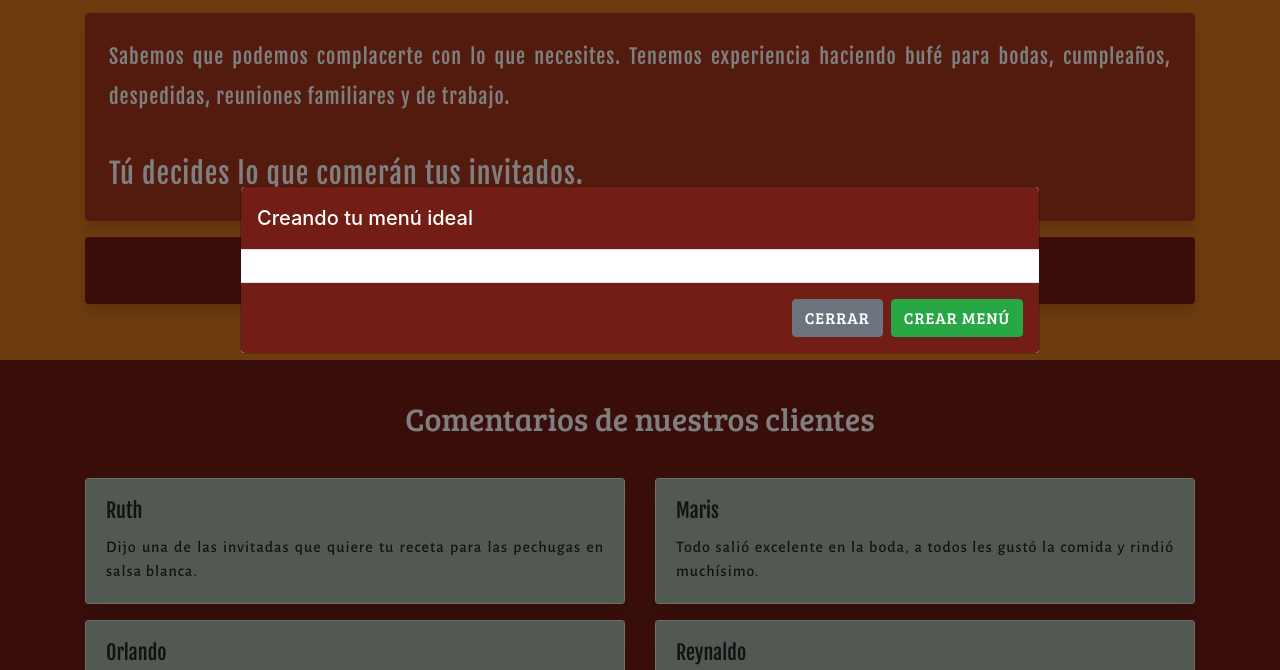
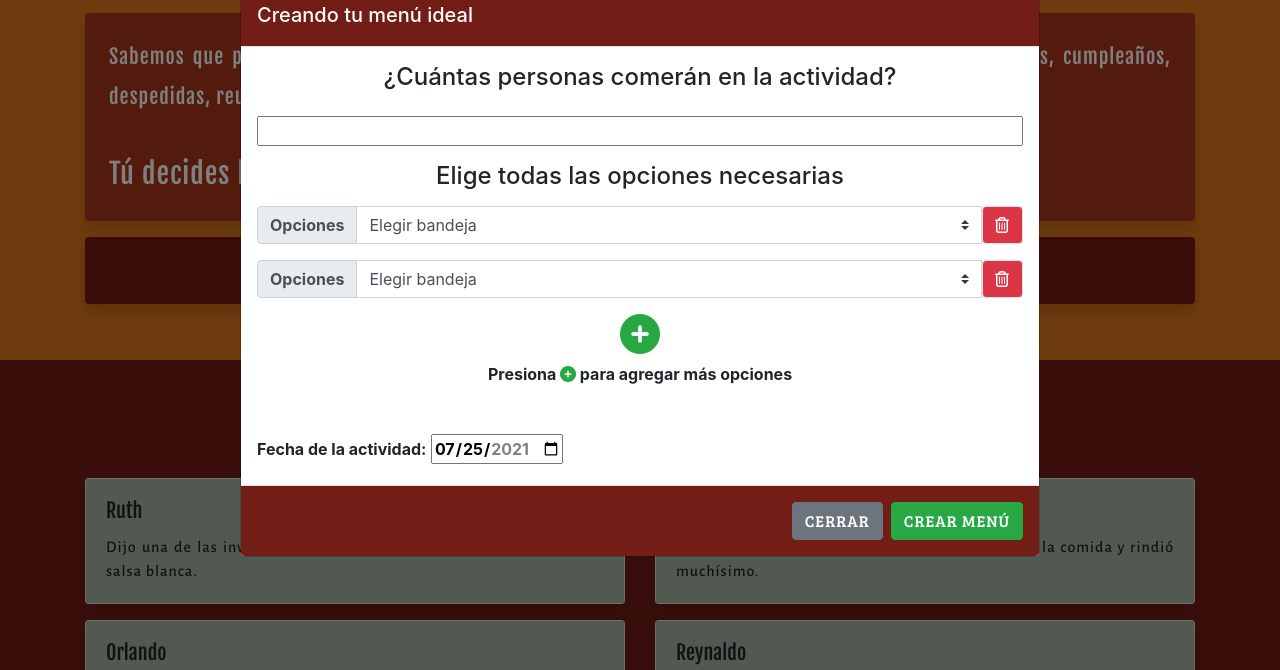
Before and after one commit to hernanreiq/sarai-bufet, a plain HTML site: page index.html in a window 1280 px wide. Both pictures are taken after a click on the button "CREA TU PROPIO MENÚ". Shown: the part 599-1269 px from the top of the page. Drawn offline with nearby package versions, Linux system fonts and the light colour scheme.

Commit message:
Maquetación y estilos de la ventana para crear un menú

```diff
--- a/index.html
+++ b/index.html
@@ -6,6 +6,8 @@
     <meta name="viewport" content="width=device-width, initial-scale=1.0">
     <!--BOOTSTRAP 4-->
     <link rel="stylesheet" href="https://cdn.jsdelivr.net/npm/bootstrap@4.6.0/dist/css/bootstrap.min.css" integrity="sha384-B0vP5xmATw1+K9KRQjQERJvTumQW0nPEzvF6L/Z6nronJ3oUOFUFpCjEUQouq2+l" crossorigin="anonymous">
+    <!-- FONT-AWESOME -->
+    <script src="https://kit.fontawesome.com/2acc1475d8.js" crossorigin="anonymous"></script>
     <!--CSS-->
     <link rel="stylesheet" href="css/style.css">
     <title>Sarai Bufet | Comida para cualquier tipo de celebración</title>
@@ -122,6 +124,43 @@
             </div>
             <div class="modal-body" id="modal-body">
                 <!--CONTENIDO DE LA VENTANA EMERGENTE-->
+                <h4 class="text-center">¿Cuántas personas comerán en la actividad?</h4>
+                <input type="number" id="cantidad-personas" class="w-100 px-2 text-center font-weight-bold my-3">
+                <h4 class="text-center">Elige todas las opciones necesarias</h4>
+                <div id="contenedor-inputs">
+                    <div class="input-group my-3">
+                        <div class="input-group-prepend">
+                          <label class="input-group-text font-weight-bold" for="inputGroup-1">Opciones</label>
+                        </div>
+                        <select class="custom-select" id="inputGroup-1">
+                          <option selected>Elegir bandeja</option>
+                          <option value="1">Moro de guandules</option>
+                          <option value="2">Lasaña de res</option>
+                        </select>
+                        <button class="btn btn-danger border" onclick="borrarOpcion('inputGroup-1')">
+                            <i class="far fa-trash-alt"></i>
+                        </button>
+                    </div>
+                    <div class="input-group my-3">
+                        <div class="input-group-prepend">
+                          <label class="input-group-text font-weight-bold" for="inputGroup-2">Opciones</label>
+                        </div>
+                        <select class="custom-select" id="inputGroup-2">
+                          <option selected>Elegir bandeja</option>
+                          <option value="1">Moro de guandules</option>
+                          <option value="2">Lasaña de res</option>
+                        </select>
+                        <button class="btn btn-danger border" onclick="borrarOpcion('inputGroup-2')">
+                            <i class="far fa-trash-alt"></i>
+                        </button>
+                    </div>
+                </div>
+                <div class="mt-3 mb-5 text-center">
+                    <i class="fas fa-plus-circle w-100 h1 text-success" id="mas-bandejas"></i>
+                    <p class="font-weight-bold">Presiona <i class="fas fa-plus-circle text-success"></i> para agregar más opciones</p>
+                </div>
+                <label for="fecha" class="font-weight-bold">Fecha de la actividad:</label>
+                <input type="date" id="fecha" class="font-weight-bold" name="trip-start" value="2021-07-25" min="2021-01-01" max="2021-12-31">
             </div>
             <div class="modal-footer">
             <button type="button" class="btn btn-secondary" data-dismiss="modal">Cerrar</button>
@@ -142,7 +181,7 @@
             </div>
             <div class="modal-footer">
             <button type="button" class="btn btn-secondary" data-dismiss="modal">Cerrar</button>
-            <button type="button" class="btn btn-success">Enviar pedido</button>
+            <button type="button" class="btn btn-success">Enviar</button>
             </div>
         </div>
         </div>
@@ -150,5 +189,9 @@
     <!--BOOTSTRAP 4-->
     <script src="https://code.jquery.com/jquery-3.5.1.slim.min.js" integrity="sha384-DfXdz2htPH0lsSSs5nCTpuj/zy4C+OGpamoFVy38MVBnE+IbbVYUew+OrCXaRkfj" crossorigin="anonymous"></script>
     <script src="https://cdn.jsdelivr.net/npm/bootstrap@4.6.0/dist/js/bootstrap.bundle.min.js" integrity="sha384-Piv4xVNRyMGpqkS2by6br4gNJ7DXjqk09RmUpJ8jgGtD7zP9yug3goQfGII0yAns" crossorigin="anonymous"></script>
+    <!-- AXIOS -->
+    <script src="https://unpkg.com/axios/dist/axios.min.js"></script>
+    <!--JAVASCRIPT-->
+    <script src="js/script.js"></script>
 </body>
 </html>
--- /dev/null
+++ b/js/script.js
@@ -0,0 +1,29 @@
+const modal_body = document.getElementById('modal-body');
+
+/* OBTENIENDO EL MENU QUE ESTA EN EL JSON */
+function ObtenerMenuJSON(){
+    axios({
+        method: 'GET',
+        url: 'json/menu.json'
+    }).then (res => {
+        const menu = res.data;
+    }).catch(err => {
+        console.log('Hay un error con el menu.json\n', err);
+    });
+}
+
+ObtenerMenuJSON();
+
+function borrarOpcion(opcion){
+    document.getElementById(opcion).parentElement.replaceWith('');
+    console.log('ID:', opcion, 'fue borrado!');
+}
+
+function masBandejas(){
+    document.getElementById('contenedor-inputs').innerHTML += `
+        Hola    <br>
+    `;
+}
+var mas_bandejas = document.getElementById('mas-bandejas');
+
+mas_bandejas.addEventListener('click', masBandejas);
```
